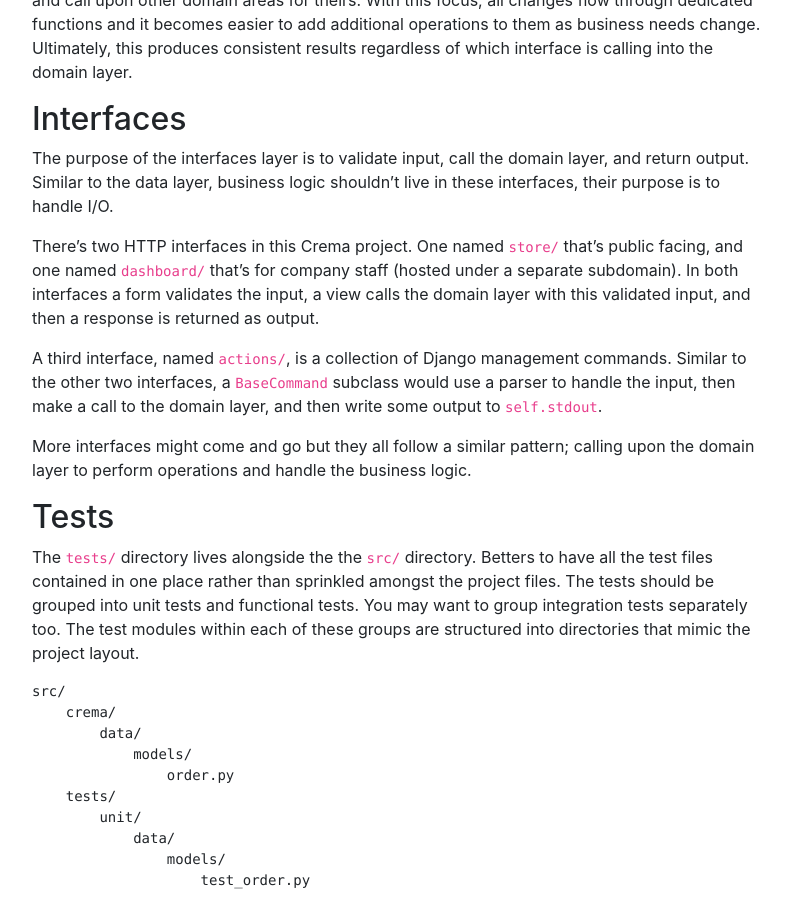
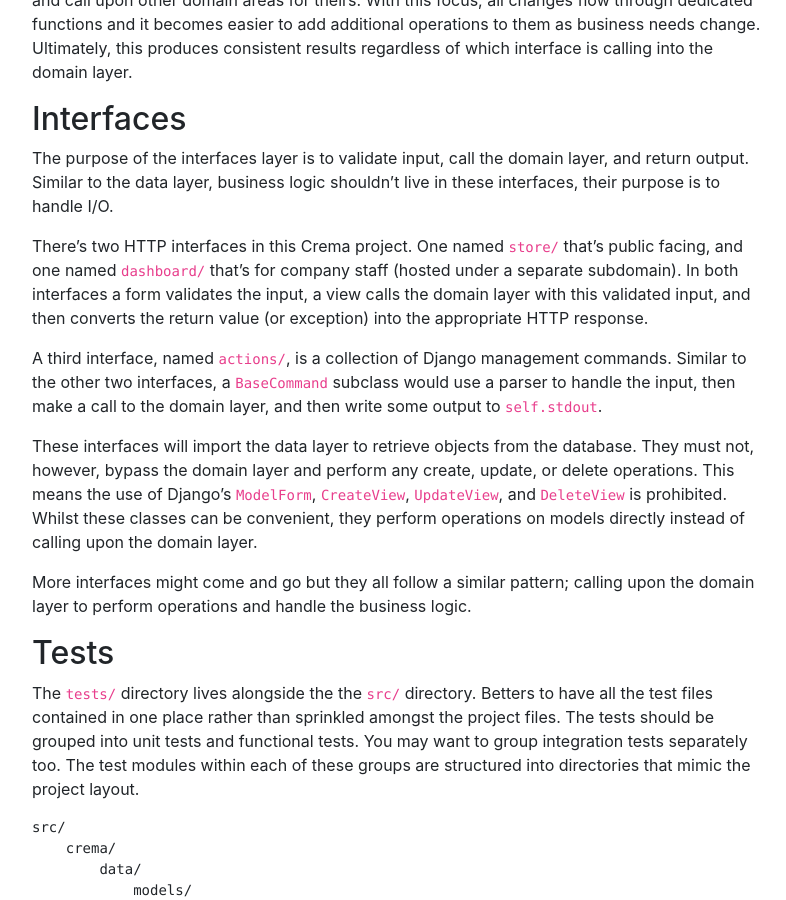
Before and after one commit to jamesbeith/jamesbeith.github.io, a Jekyll site: the page built from _posts/2018-06-25-how-to-structure-django-projects.md, in a window 1280 px wide and 900 px high, scrolled down 1972 px. Shown: the whole window, without its empty margins (243-1029 px from the left). Built offline with Jekyll 4.4.1, drawn with Linux system fonts in a browser that asks for light colours.

Commit message:
Improve the section on the interfaces layer
With thanks to David Winterbottom @codeinthehole for the suggestions.

```diff
--- a/_posts/2018-06-25-how-to-structure-django-projects.md
+++ b/_posts/2018-06-25-how-to-structure-django-projects.md
@@ -82,9 +82,11 @@ The key point is that the functions within these modules remain focused on their
 
 The purpose of the interfaces layer is to validate input, call the domain layer, and return output. Similar to the data layer, business logic shouldn’t live in these interfaces, their purpose is to handle I/O.
 
-There’s two HTTP interfaces in this Crema project. One named `store/` that’s public facing, and one named `dashboard/` that’s for company staff (hosted under a separate subdomain). In both interfaces a form validates the input, a view calls the domain layer with this validated input, and then a response is returned as output.
+There’s two HTTP interfaces in this Crema project. One named `store/` that’s public facing, and one named `dashboard/` that’s for company staff (hosted under a separate subdomain). In both interfaces a form validates the input, a view calls the domain layer with this validated input, and then converts the return value (or exception) into the appropriate HTTP response.
 
 A third interface, named `actions/`, is a collection of Django management commands. Similar to the other two interfaces, a `BaseCommand` subclass would use a parser to handle the input, then make a call to the domain layer, and then write some output to `self.stdout`.
+
+These interfaces will import the data layer to retrieve objects from the database. They must not, however, bypass the domain layer and perform any create, update, or delete operations. This means the use of Django’s `ModelForm`, `CreateView`, `UpdateView`, and `DeleteView` is prohibited. Whilst these classes can be convenient, they perform operations on models directly instead of calling upon the domain layer.
 
 More interfaces might come and go but they all follow a similar pattern; calling upon the domain layer to perform operations and handle the business logic.
 
```
